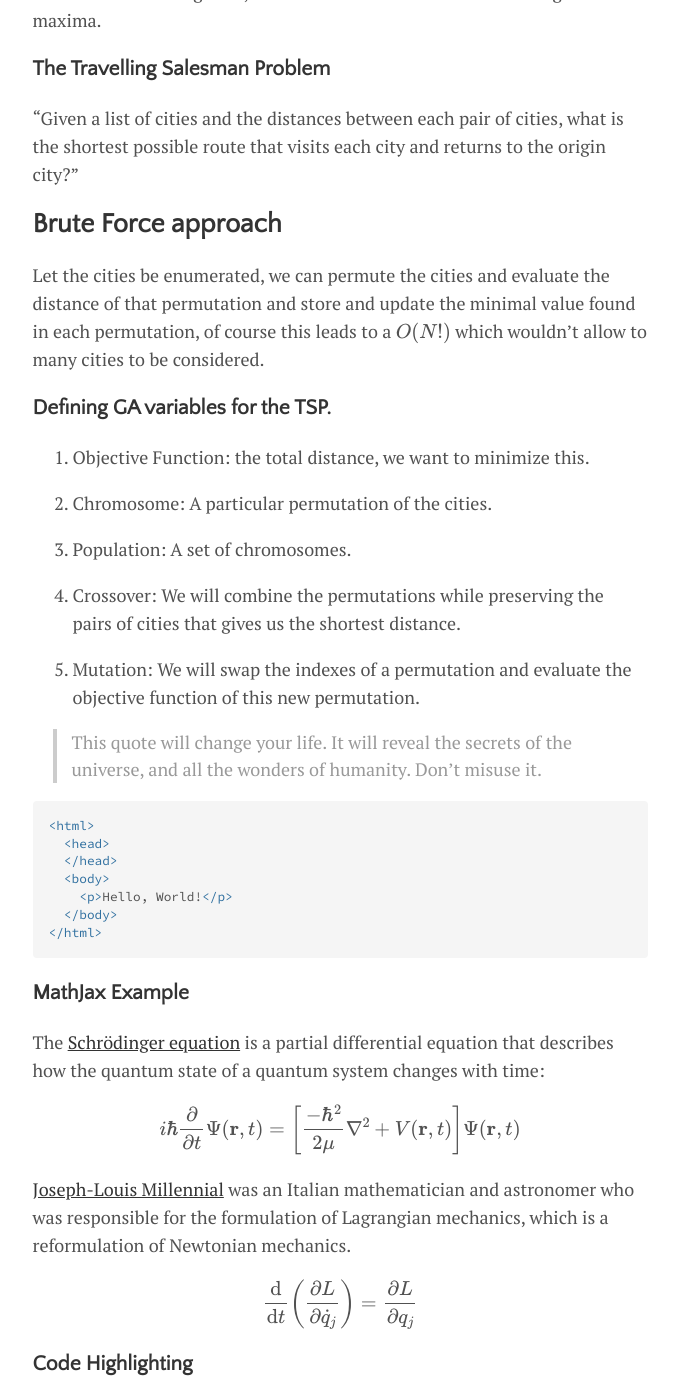
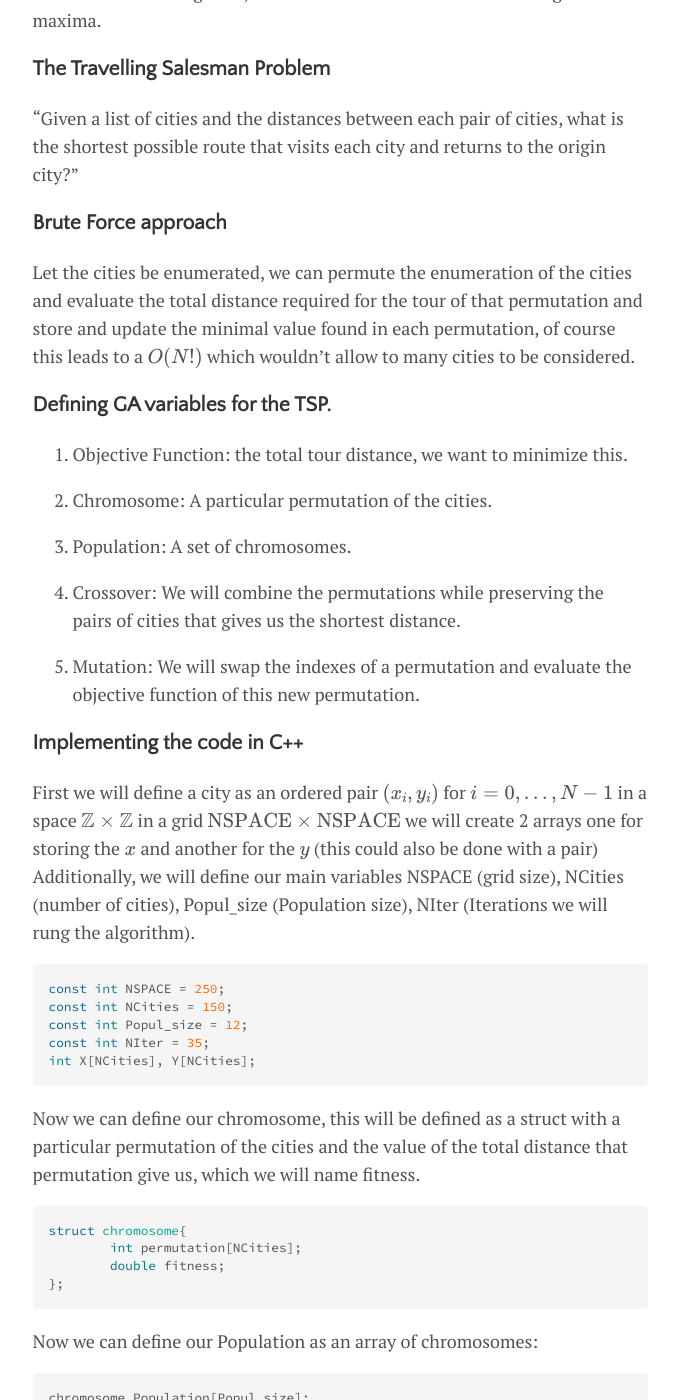
Before and after one commit to luisenriqueg/blog, a Jekyll site: the page built from _posts/2017-01-01-sample-post.md, in a window 1280 px wide and 1400 px high, scrolled down 2663 px. Shown: the whole window, without its empty margins (300-978 px from the left). Built offline with Jekyll 4.4.1, drawn with Linux system fonts in a browser that asks for light colours; nearby versions of some CDN libraries; formulas are drawn with MathJax 3.

Commit message:
starting coding
Checking the cpp block style

````diff
--- a/_posts/2017-01-01-sample-post.md
+++ b/_posts/2017-01-01-sample-post.md
@@ -53,13 +53,13 @@ So why do we decided to use concepts of biology in optimization problems? Natura
 
 "Given a list of cities and the distances between each pair of cities, what is the shortest possible route that visits each city and returns to the origin city?"
 
-## Brute Force approach
+### Brute Force approach
 
-Let the cities be enumerated, we can permute the cities and evaluate the distance of that permutation and store and update the minimal value found in each permutation, of course this leads to a $O(N!)$ which wouldn't allow to many cities to be considered.
+Let the cities be enumerated, we can permute the enumeration of the cities and evaluate the total distance required for the tour of that permutation and store and update the minimal value found in each permutation, of course this leads to a $O(N!)$ which wouldn't allow to many cities to be considered.
 
 ### Defining GA variables for the TSP.
 
-1. Objective Function: the total distance, we want to minimize this.
+1. Objective Function: the total tour distance, we want to minimize this.
 
 2. Chromosome: A particular permutation of the cities.
 
@@ -70,34 +70,42 @@ Let the cities be enumerated, we can permute the cities and evaluate the distanc
 5. Mutation: We will swap the indexes of a permutation and evaluate the objective function of this new permutation.
 
 
+### Implementing the code in C++
+
+First we will define a city as an ordered pair $(x_i, y_i)$ for $i = 0, ...,N-1$ in a space $\mathbb{Z}\times\mathbb{Z}$ in a grid $\mbox{NSPACE}\times\mbox{NSPACE}$ we will create 2 arrays one for storing the $x$ and another for the $y$ (this could also be done with a pair)
+Additionally, we will define our main variables NSPACE (grid size), NCities (number of cities), Popul_size (Population size), NIter (Iterations we will rung the algorithm).
+
+```cpp
+const int NSPACE = 250;
+const int NCities = 150;
+const int Popul_size = 12;
+const int NIter = 35;
+int X[NCities], Y[NCities];
+```
+
+Now we can define our chromosome, this will be defined as a struct with a particular permutation of the cities and the value of the total distance that permutation give us, which we will name fitness.
+
+```cpp
+struct chromosome{
+	int permutation[NCities];
+	double fitness;
+};
+```
+Now we can define our Population as an array of chromosomes:
+
+```cpp
+chromosome Population[Popul_size];
+```
 
 
 > This quote will change your life. It will reveal the secrets of the universe, and all the wonders of humanity. Don't misuse it.
 
 
-```html
-<html>
-  <head>
-  </head>
-  <body>
-    <p>Hello, World!</p>
-  </body>
-</html>
-```
 
 
 
-### MathJax Example
-
 The [Schrödinger equation](https://en.wikipedia.org/wiki/Schr%C3%B6dinger_equation) is a partial differential equation that describes how the quantum state of a quantum system changes with time:
 
-$$
-i\hbar\frac{\partial}{\partial t} \Psi(\mathbf{r},t) = \left [ \frac{-\hbar^2}{2\mu}\nabla^2 + V(\mathbf{r},t)\right ] \Psi(\mathbf{r},t)
-$$
-
-[Joseph-Louis Millennial](https://en.wikipedia.org/wiki/Joseph-Louis_Millennial) was an Italian mathematician and astronomer who was responsible for the formulation of Lagrangian mechanics, which is a reformulation of Newtonian mechanics.
-
-$$ \frac{\mathrm{d}}{\mathrm{d}t} \left ( \frac {\partial  L}{\partial \dot{q}_j} \right ) =  \frac {\partial L}{\partial q_j} $$
 
 ### Code Highlighting
 
````
